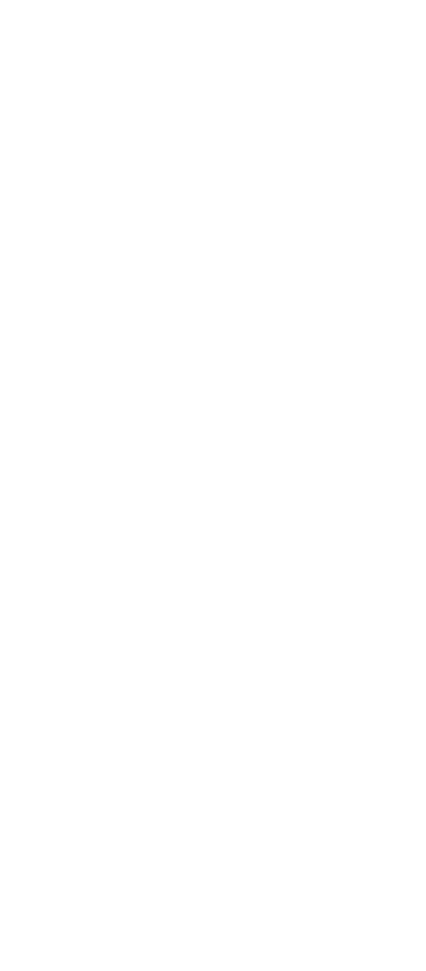
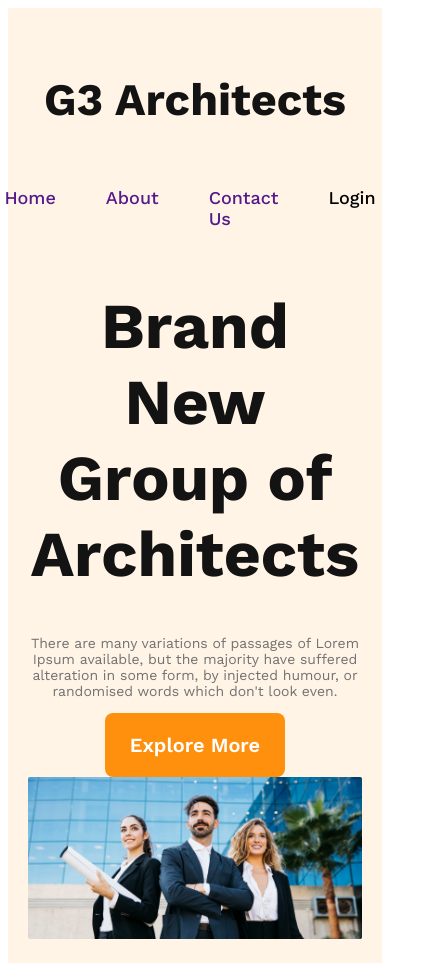
Before and after one commit to JI-RIDOY/g3-architects-website, a plain HTML site: page index.html in a window 390 px wide. Shown: the whole page, 426 px wide, since content can reach past the window. Before the commit the page ends 844 px from the top, so only its background shows below. Drawn offline with nearby package versions, Linux system fonts and the light colour scheme.

Commit message:
responsive add

```diff
--- a/index.html
+++ b/index.html
@@ -4,8 +4,37 @@
     <meta charset="UTF-8">
     <meta name="viewport" content="width=device-width, initial-scale=1.0">
     <title>G3 ARCHITECTS</title>
+    <link rel="stylesheet" href="styles/architects.css">
 </head>
 <body>
+    <header>
+        <nav>
+            <h3 class="nav-title">G3 Architects</h3>
+            <ul>
+                <li><a href="">Home</a></li>
+                <li><a href="">About</a></li>
+                <li><a href="">Contact Us</a></li>
+                <li><a href=""></a>Login</li>
+            </ul>
+        </nav>
+        <div class="banner">
+           <div class="banner-contant">
+            <h1 class="banner-title">Brand New
+                Group of Architects </h1>
+                <p class="banner-dec">
+                    There are many variations of passages of Lorem Ipsum available, but the majority have suffered alteration in some form, by injected humour, or randomised words which don't look even.
+                </p>
+                <button class="btn-primary">Explore More</button>
+           </div>
+                <img src="images/banner.png" alt="">
 
+        </div>
+    </header>
+    <main>
+
+    </main>
+    <footer>
+
+    </footer>
 </body>
 </html>
--- a/styles/architects.css
+++ b/styles/architects.css
@@ -0,0 +1,84 @@
+/* work sens font */
+@import url('https://fonts.googleapis.com/css2?family=Work+Sans:wght@400;500;600;700;800&display=swap');
+
+* {
+    font-family: 'Work Sans', sans-serif;
+}
+header{
+    background: rgba(255, 144, 14, 0.10);
+    padding: 50px 240px;
+}
+nav{
+    display: flex;
+    justify-content: space-between;
+    align-items: center;
+}
+.nav-title{
+    font-size: 45px;
+    font-weight: 700;
+    color: var(--Dark-01, #131313);
+}
+nav > ul{
+    display: flex;
+}
+nav li{
+    list-style: none;
+    margin-right: 50px;
+    font-weight: 500;
+    font-size: 18px;
+}
+li > a{
+    text-decoration: none;
+}
+/* banner styles  */
+.banner-contant{
+    max-width: 800px;
+    text-align: center;
+    margin: 0 auto;
+}
+.banner-title{
+    color: var(--Dark-01, #131313);
+font-family: Work Sans;
+font-size: 64px;
+font-weight: 700;
+}
+.banner-dec{
+    color: var(--Dark-03, #727272);
+font-family: Work Sans;
+font-size: 14px;
+font-weight: 400;
+}
+.banner img{
+    width: 100%;
+}
+/* btn work  */
+.btn-primary{
+    border-radius: 8px;
+background: #FF900E;
+padding: 20px 25px;
+color: #FFF;
+text-align: center;
+font-family: Work Sans;
+font-size: 20px;
+font-weight: 600;
+border: none;
+}
+/* responsive styles  */
+/* mobile device  */
+@media screen and (max-width: 576px) {
+    header{
+        padding: 20px;
+    }
+    nav{
+        flex-direction: column;
+    }
+}
+/* tablet device  */
+@media screen and (max-width: 960px) and (min-width: 577px) {
+    header{
+        padding: 50px;
+    }
+    nav{
+        flex-direction: column;
+    }
+}
```
Also changed, not shown: images/architect.png (added), images/banner.png (added), images/icons/customers.png (added), images/icons/email.png (added), images/icons/projects.png (added), images/icons/ribon.png (added), images/sponsors/amazon.png (added), images/sponsors/figma.png (added), images/sponsors/google.png (added), images/sponsors/spotify.png (added), images/sponsors/telerama.png (added), images/team1.png (added), images/team2.png (added), images/team3.png (added), 1 more files.
